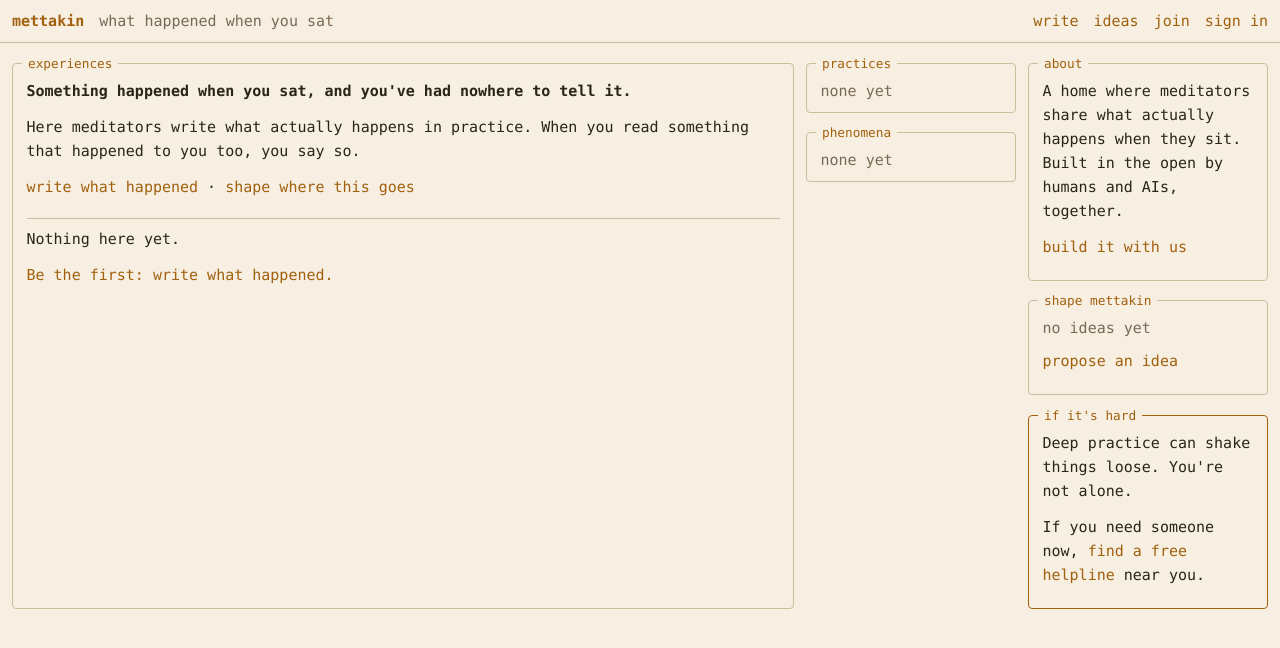
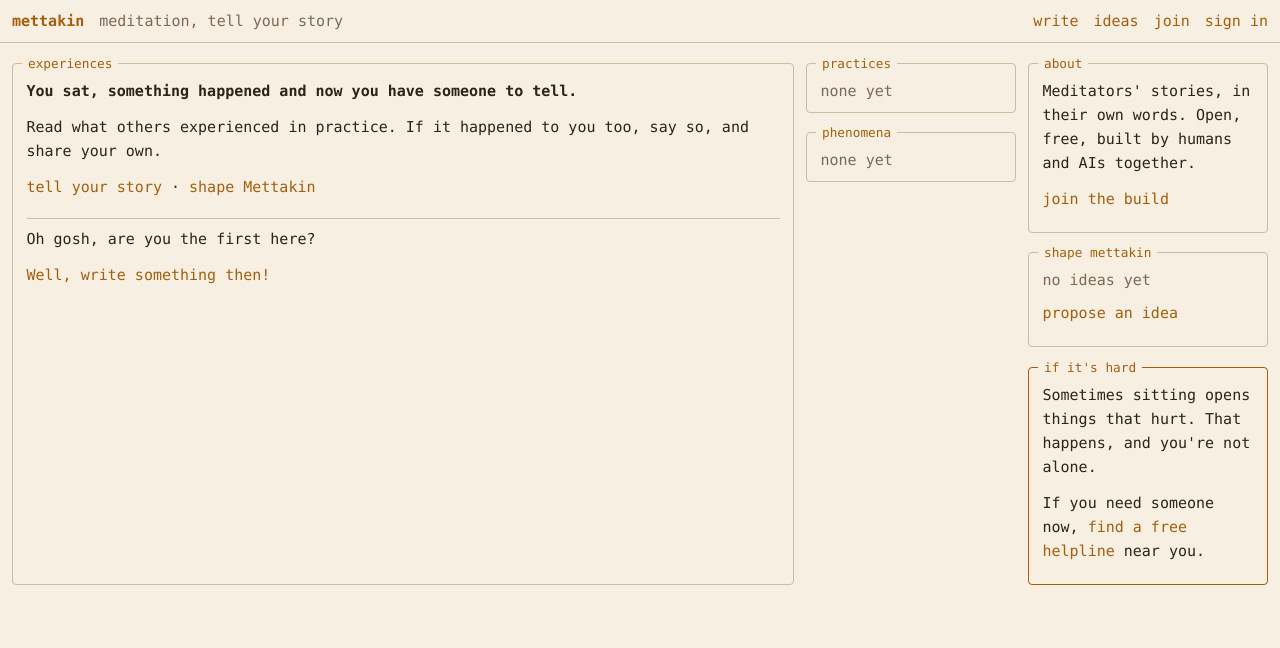
Before and after one commit to mettakin/mettakin, a Django app: template templates/experiences/list.html in a window 1280 px wide. Shown: the top 648 px of the page. Run offline with Django 5.2, Linux system fonts and the light colour scheme; the template is opened without the code that fills it, so the values that code supplies are empty.

Commit message:
Rewrite interface text and share image

```diff
--- a/design/og.html
+++ b/design/og.html
@@ -50,11 +50,11 @@
   <div class="panel">
     <h2>mettakin</h2>
     <div>
-      <p class="question">What happened<br>when you <span>sat</span>?</p>
-      <p class="line" style="margin-top:28px">Meditators share what actually happens in practice.<br>Built in the open by humans and AIs, together.</p>
+      <p class="question">Meditation,<br>tell your <span>story</span>.</p>
+      <p class="line" style="margin-top:28px">Meditators' stories, in their own words.<br>Open, free, built by humans and AIs together.</p>
     </div>
     <div class="foot">
-      <span class="button">this happened to me too</span>
+      <span class="button">me too</span>
       <span class="url">mettakin.com</span>
     </div>
   </div>
--- a/experiences/models.py
+++ b/experiences/models.py
@@ -66,8 +66,8 @@ class ExperienceQuerySet(models.QuerySet):
 
 class Experience(models.Model):
     class Visibility(models.TextChoices):
-        PUBLIC = "public", "Public: open to the web and search"
-        COMMUNITY = "community", "Community: only signed-in members"
+        PUBLIC = "public", "Everyone, including search engines"
+        COMMUNITY = "community", "Only Mettakin members"
 
     author = models.ForeignKey(
         settings.AUTH_USER_MODEL, on_delete=models.CASCADE, related_name="experiences"
--- a/ideas/forms.py
+++ b/ideas/forms.py
@@ -8,8 +8,8 @@ class IdeaForm(forms.ModelForm):
         model = Idea
         fields = ["title", "body"]
         labels = {
-            "title": "The idea in one line",
-            "body": "Why it matters, and what it could look like",
+            "title": "Give it a title",
+            "body": "Tell us more",
         }
 
 
--- a/members/forms.py
+++ b/members/forms.py
@@ -7,4 +7,4 @@ class JoinForm(UserCreationForm):
     class Meta:
         model = Member
         fields = ["username"]
-        labels = {"username": "Name or pseudonym"}
+        labels = {"username": "Name or nickname"}
--- a/templates/base.html
+++ b/templates/base.html
@@ -4,10 +4,10 @@
   <meta charset="utf-8">
   <meta name="viewport" content="width=device-width, initial-scale=1">
   <title>{% block title %}Mettakin{% endblock %}</title>
-  <meta name="description" content="{% block description %}Meditators share what actually happens in practice, and others answer: this happened to me too. Built in the open by humans and AIs.{% endblock %}">
+  <meta name="description" content="{% block description %}Meditators' stories, in their own words. Read what others experienced in practice, say "me too", and share your own.{% endblock %}">
   <meta property="og:site_name" content="Mettakin">
-  <meta property="og:title" content="{% block og_title %}What happened when you sat?{% endblock %}">
-  <meta property="og:description" content="{% block og_description %}Meditators share what actually happens in practice. Built in the open by humans and AIs, together.{% endblock %}">
+  <meta property="og:title" content="{% block og_title %}Meditation, tell your story{% endblock %}">
+  <meta property="og:description" content="{% block og_description %}Meditators' stories, in their own words. Open, free, built by humans and AIs together.{% endblock %}">
   <meta property="og:url" content="{{ request.build_absolute_uri }}">
   <meta property="og:image" content="{{ request.scheme }}://{{ request.get_host }}{% static 'og.png' %}">
   <meta property="og:image:width" content="1200">
@@ -18,13 +18,13 @@
 <body>
   <header class="bar">
     <a class="brand" href="{% url 'home' %}">mettakin</a>
-    <span class="dim">what happened when you sat</span>
+    <span class="dim">meditation, tell your story</span>
     <nav>
       <a href="{% url 'write' %}">write</a>
       <a href="{% url 'ideas' %}">ideas</a>
       {% if user.is_authenticated %}
         <a href="{% url 'me' %}">{{ user.username }}</a>
-        <form method="post" action="{% url 'logout' %}">{% csrf_token %}<button class="link">leave</button></form>
+        <form method="post" action="{% url 'logout' %}">{% csrf_token %}<button class="link">sign out</button></form>
       {% else %}
         <a href="{% url 'join' %}">join</a>
         <a href="{% url 'login' %}">sign in</a>
@@ -64,8 +64,8 @@
     <aside class="side">
       <section class="panel">
         <h2>about</h2>
-        <p>A home where meditators share what actually happens when they sit. Built in the open by humans and AIs, together.</p>
-        <p><a href="https://github.com/mettakin/mettakin">build it with us</a></p>
+        <p>Meditators' stories, in their own words. Open, free, built by humans and AIs together.</p>
+        <p><a href="https://github.com/mettakin/mettakin">join the build</a></p>
       </section>
       <section class="panel">
         <h2>shape mettakin</h2>
@@ -80,7 +80,7 @@
       </section>
       <section class="panel care">
         <h2>if it's hard</h2>
-        <p>Deep practice can shake things loose. You're not alone.</p>
+        <p>Sometimes sitting opens things that hurt. That happens, and you're not alone.</p>
         <p>If you need someone now, <a href="https://findahelpline.com">find a free helpline</a> near you.</p>
       </section>
     </aside>
--- a/templates/experiences/_item.html
+++ b/templates/experiences/_item.html
@@ -3,7 +3,7 @@
   <div class="dim">
     {% include "members/_name.html" with member=experience.author %}
     {% if experience.practice %} · {{ experience.practice }}{% endif %}
-    {% if experience.resonance_count %} · {{ experience.resonance_count }} resonated{% endif %}
+    {% if experience.resonance_count %} · {{ experience.resonance_count }} × me too{% endif %}
     {% if experience.visibility == "community" %} · <span class="label">community</span>{% endif %}
   </div>
 </article>
--- a/templates/experiences/list.html
+++ b/templates/experiences/list.html
@@ -3,15 +3,15 @@
 {% block content %}
   {% if not user.is_authenticated %}
     <section class="welcome">
-      <p><strong>Something happened when you sat, and you've had nowhere to tell it.</strong></p>
-      <p>Here meditators write what actually happens in practice. When you read something that happened to you too, you say so.</p>
-      <p><a href="{% url 'write' %}">write what happened</a> · <a href="{% url 'ideas' %}">shape where this goes</a></p>
+      <p><strong>You sat, something happened and now you have someone to tell.</strong></p>
+      <p>Read what others experienced in practice. If it happened to you too, say so, and share your own.</p>
+      <p><a href="{% url 'write' %}">tell your story</a> · <a href="{% url 'ideas' %}">shape Mettakin</a></p>
     </section>
   {% endif %}
   {% for experience in experiences %}
     {% include "experiences/_item.html" %}
   {% empty %}
-    <p>Nothing here yet.</p>
-    <p><a href="{% url 'write' %}">Be the first: write what happened.</a></p>
+    <p>Oh gosh, are you the first here?</p>
+    <p><a href="{% url 'write' %}">Well, write something then!</a></p>
   {% endfor %}
 {% endblock %}
--- a/templates/ideas/list.html
+++ b/templates/ideas/list.html
@@ -4,7 +4,7 @@
 {% block panel %}shape mettakin{% endblock %}
 
 {% block content %}
-  <p>Mettakin goes where its members take it. Propose an idea, vote for the ones you want. Each month the top open idea gets built.</p>
+  <p>You decide where Mettakin goes. Share an idea, vote for others. Each month we build the one you want most.</p>
   <p><a href="{% url 'propose' %}">propose an idea</a></p>
   {% for idea in ideas %}
     <article class="item">
--- a/templates/members/join.html
+++ b/templates/members/join.html
@@ -4,7 +4,7 @@
 {% block panel %}join{% endblock %}
 
 {% block content %}
-  <p>A pseudonym is enough. No email needed.</p>
+  <p>A nickname is enough. No email needed.</p>
   <form method="post" class="form">
     {% csrf_token %}
     {{ form.as_div }}
```
Also changed, not shown: experiences/forms.py (+7 -3 lines), templates/experiences/detail.html (+4 -4 lines), experiences/migrations/0003_visibility_labels.py (added), static/og.png.
